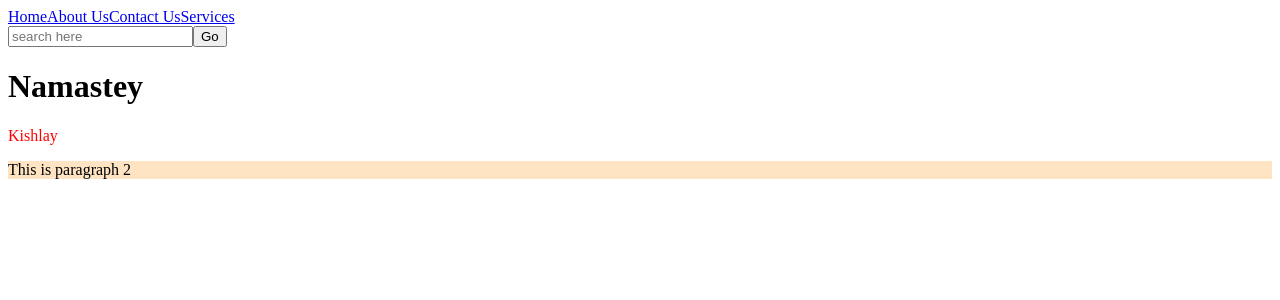
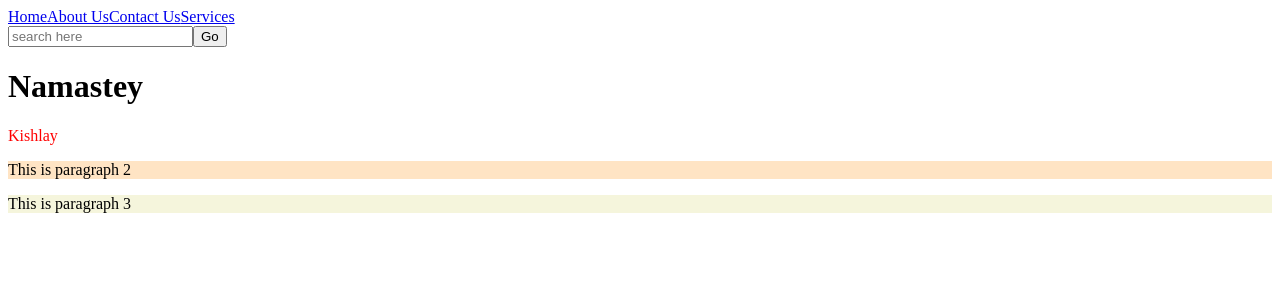
Before and after one commit to KISHLAY568/INT-252, a React (Create React App) app in the folder firstapp/: page / in a window 1280 px wide. Shown: the top 300 px of the page. Built offline with nearby package versions, Linux system fonts and the light colour scheme.

Commit message:
first commit

```diff
--- a/firstapp/src/Paragraph.css
+++ b/firstapp/src/Paragraph.css
@@ -4,3 +4,6 @@
 .i {
   background-color: bisque;
 }
+.s {
+  background-color: beige;
+}
--- a/firstapp/src/Paragraph.js
+++ b/firstapp/src/Paragraph.js
@@ -1,5 +1,5 @@
 import React from "react";
-import './Paragraph.css';
+import "./Paragraph.css";
 function Paragraph() {
   return <p className="k">Kishlay</p>;
 }
@@ -8,7 +8,7 @@ function Secondpara() {
   return <p className="i">This is paragraph 2</p>;
 }
 function Thirdpara() {
-  return <p>This is paragraph 3</p>;
+  return <p className="s">This is paragraph 3</p>;
 }
 
 export default Paragraph;
--- a/firstapp/src/index.js
+++ b/firstapp/src/index.js
@@ -19,7 +19,7 @@ import ReactDOM from "react-dom";
 import React from "react";
 import Navigation from "./Navigation";
 import Paragraph from "./Paragraph";
-import {Secondpara} from "./Paragraph";
+import { Secondpara, Thirdpara } from "./Paragraph";
 import Heading from "./Heading";
 // import* as ques from './Paragraph';
 // ReactDOM.render(<p>hello</p>,document.getElementById("root"));
@@ -37,7 +37,8 @@ ReactDOM.render(
     <Navigation />
     <Heading />
     <Paragraph />
-    <Secondpara/>
+    <Secondpara />
+    <Thirdpara />
   </>,
   document.getElementById("root")
 );
```
